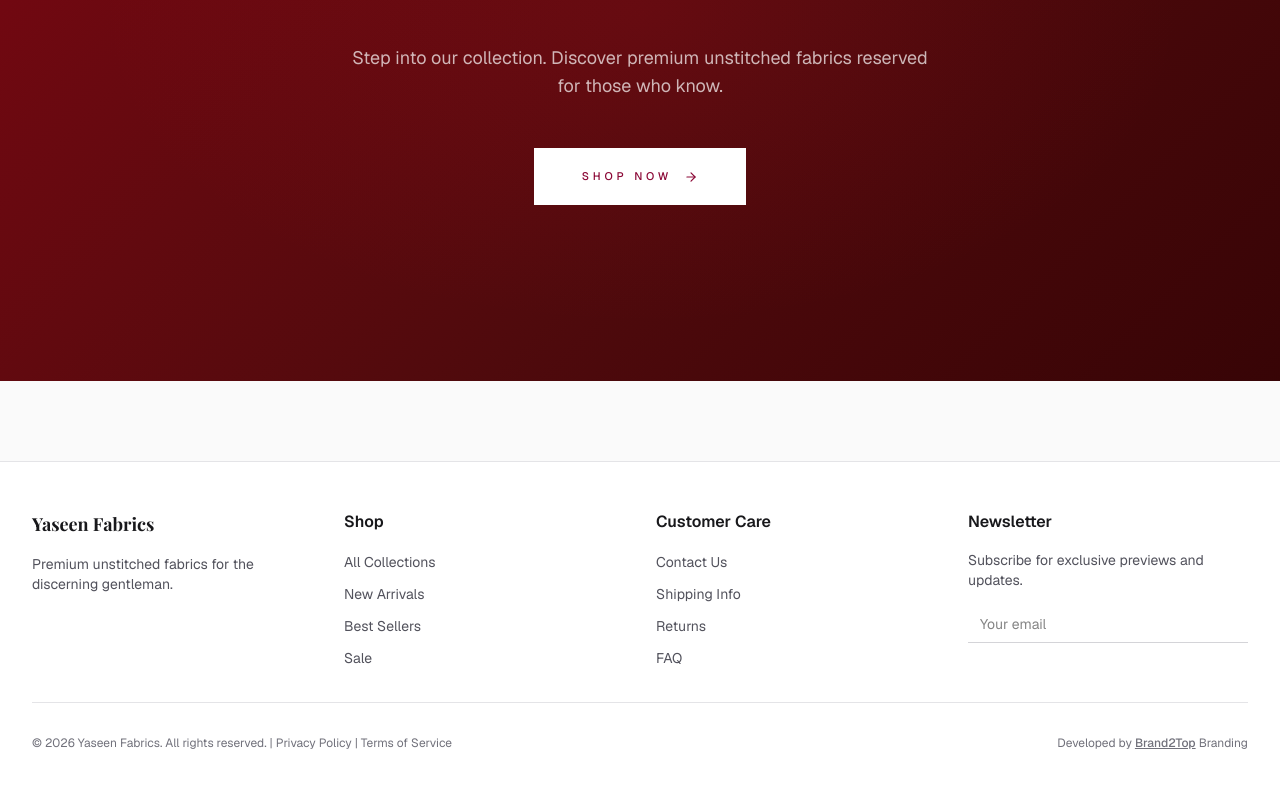
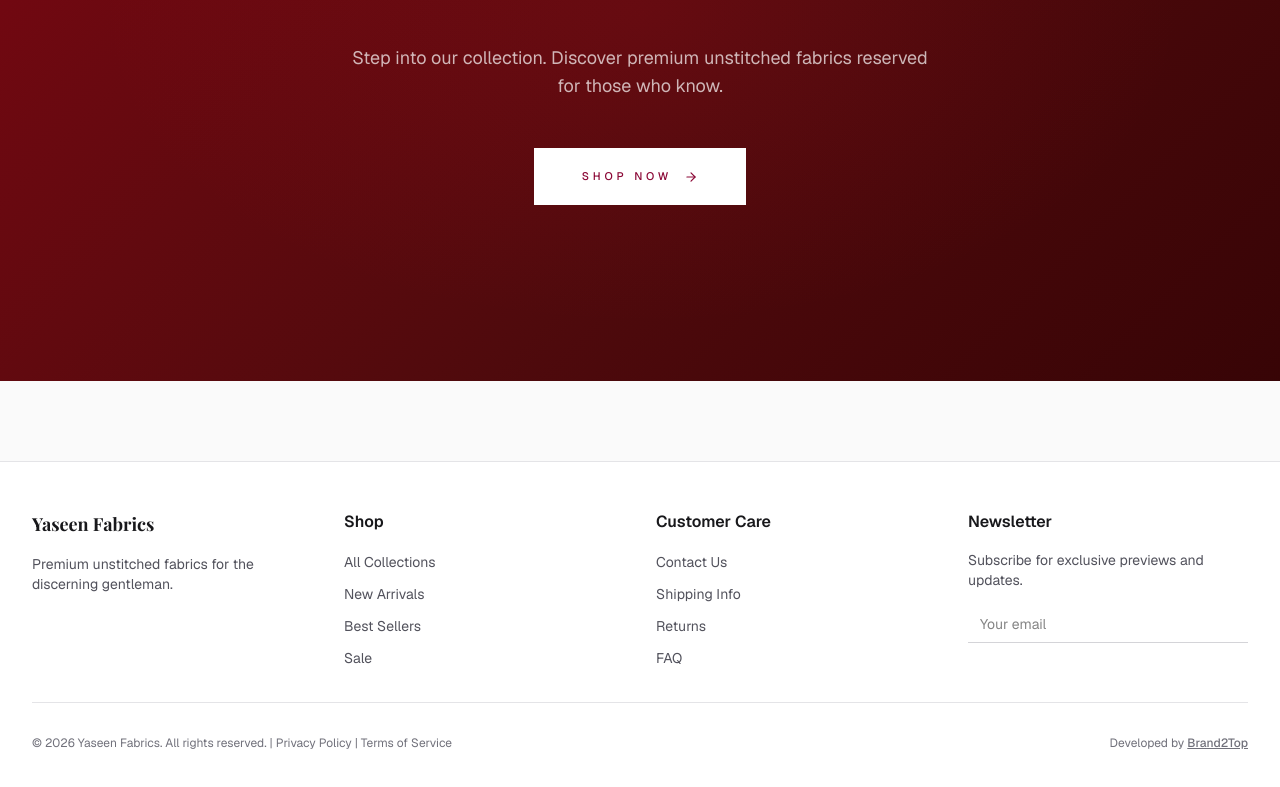
Before and after one commit to Brand2Top/yaseen-fabrics, a Next.js app: page / in a window 1280 px wide. Shown: the part 4737-5524 px from the top of the page. Built offline with nearby package versions, Linux system fonts and the light colour scheme; no server answers; a web font is replaced by a local one.

Commit message:
Fix footer link formatting and remove extra text

```diff
--- a/components/footer.tsx
+++ b/components/footer.tsx
@@ -96,8 +96,7 @@ export function Footer() {
               className="font-medium hover:text-zinc-900 underline transition"
             >
               Brand2Top
-            </a>{' '}
-            Branding
+            </a>
           </p>
         </div>
       </div>
```
